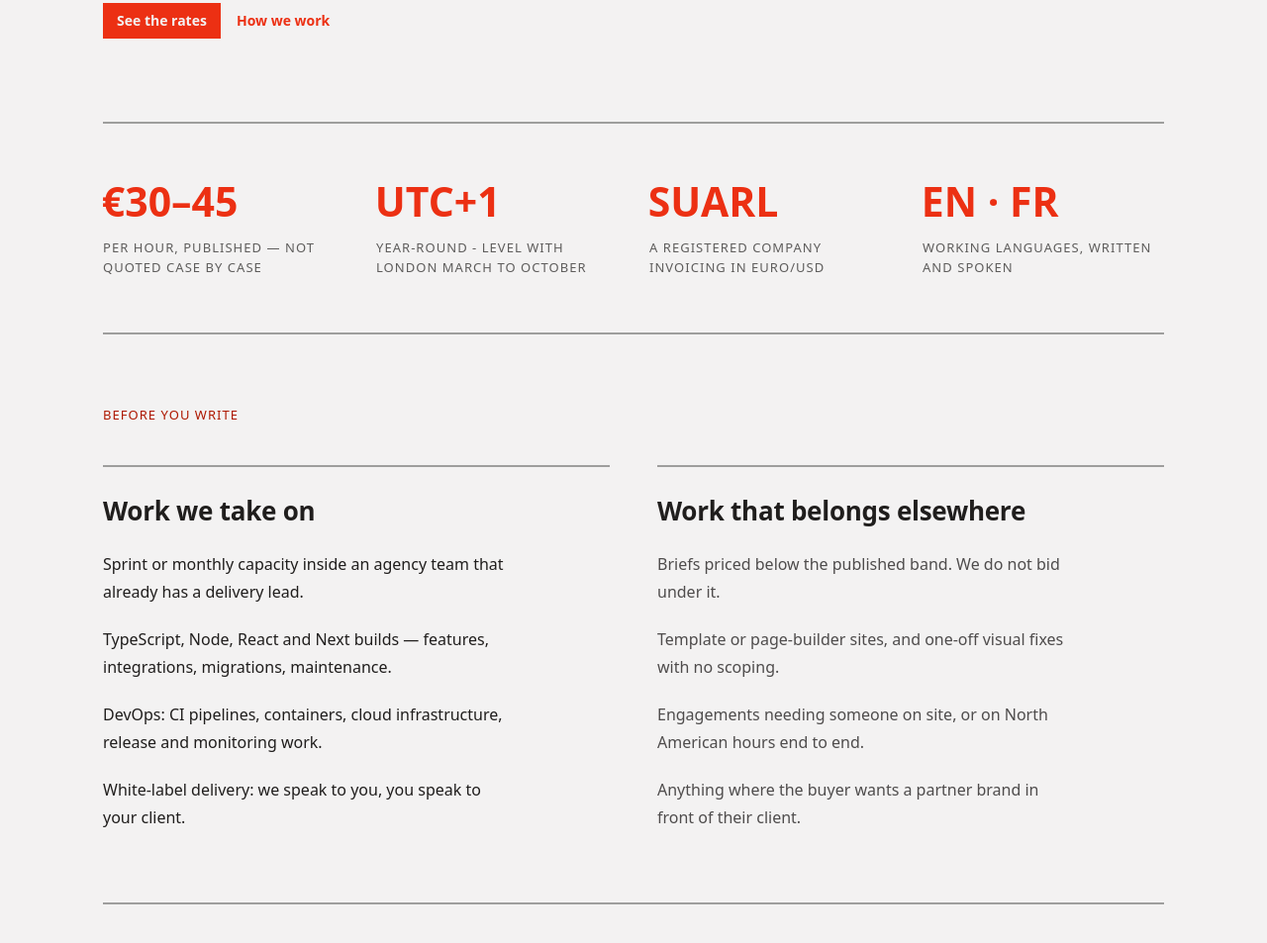
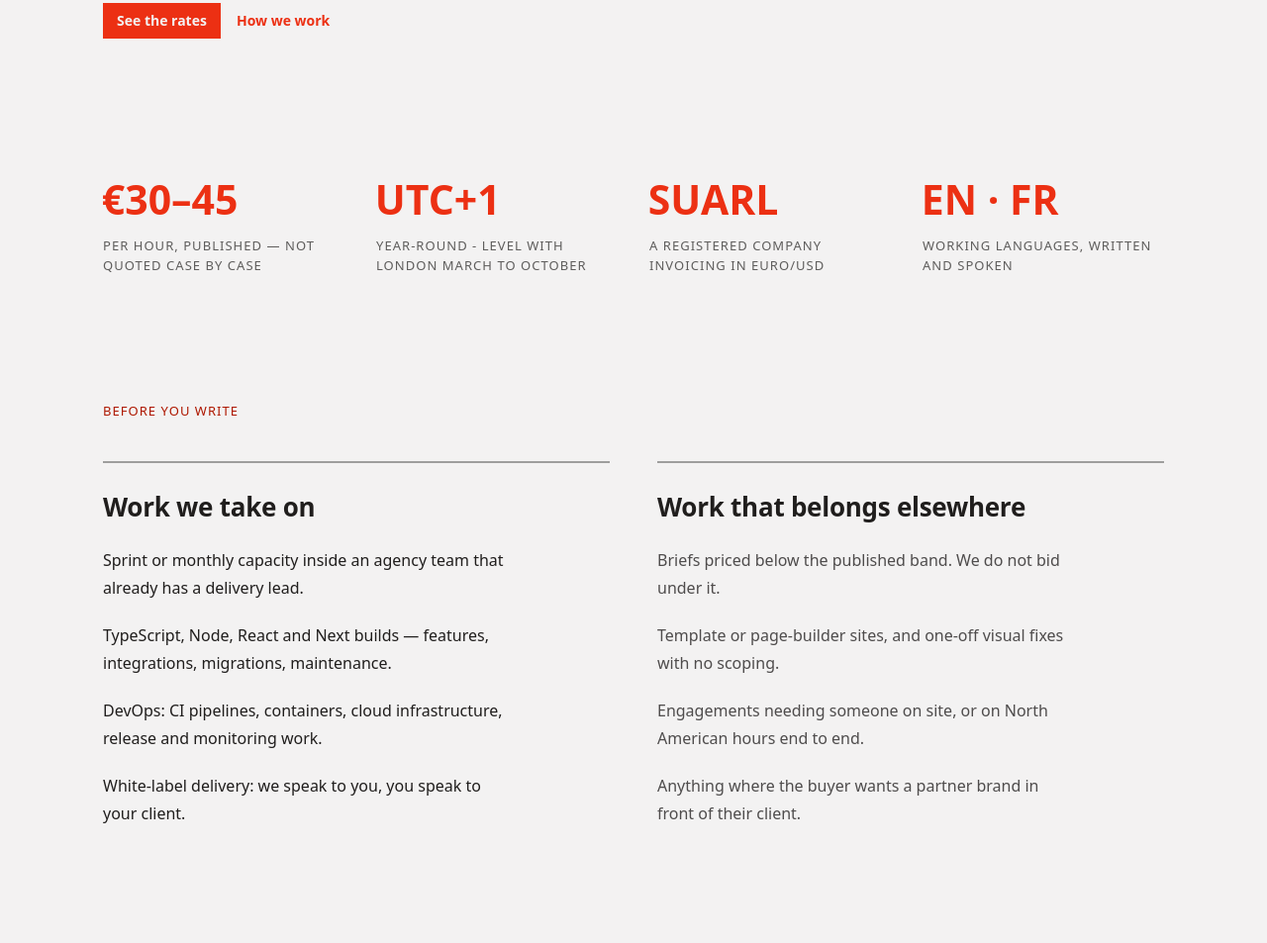
Before and after one commit to maak-tn/official-website, an Astro site: page / in a window 1280 px wide. Shown: the part 459-1412 px from the top of the page at 99% size. Built offline with nearby package versions, Linux system fonts and the light colour scheme; Astro itself is replaced by a stand-in of ours; a script that the page names is missing.

Commit message:
chore: removed the HR

```diff
--- a/src/pages/index.astro
+++ b/src/pages/index.astro
@@ -20,13 +20,9 @@ import CalButton from "../components/CalButton.astro";
 
   <Container>
     <Hero />
-    <hr class="hr" />
     <FactsStrip />
-    <hr class="hr" />
     <Qualifier />
-    <hr class="hr" />
     <Capabilities />
-    <hr class="hr" />
     <About />
   </Container>
 
@@ -49,9 +45,7 @@ import CalButton from "../components/CalButton.astro";
     </section>
 
     <RateTable />
-    <hr class="hr" />
     <IncludesGrid />
-    <hr class="hr" />
     <BookingSteps />
   </Container>
 
--- a/src/styles/global.css
+++ b/src/styles/global.css
@@ -101,10 +101,6 @@ body {
 		@apply bg-accent-100 text-accent-800;
 	}
 
-	.hr {
-		@apply h-0.5 border-0 bg-divider;
-	}
-
 	.kicker {
 		@apply block text-[13px] uppercase tracking-label text-accent-700;
 	}
```
